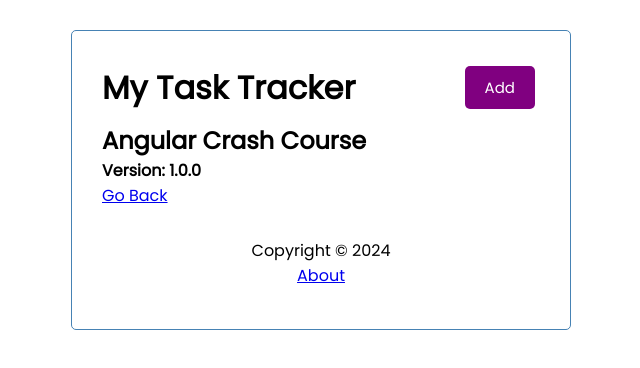
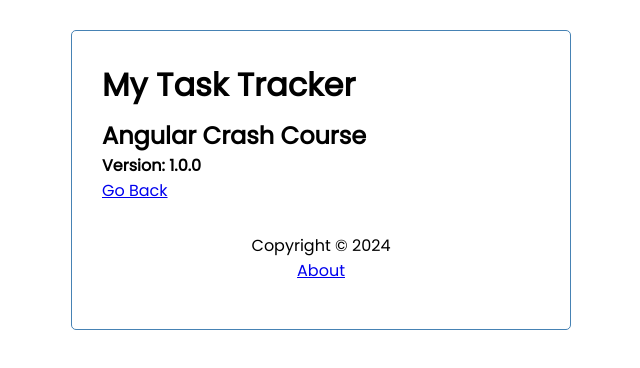
Before and after one commit to CypherNyx/task-tracker-app, an Angular app: page /about in a window 1280 px wide. Shown: the top 368 px of the page, without its empty margins (319-959 px from the left). Built offline with nearby package versions, Linux system fonts and the light colour scheme.

Commit message:
limit button component to route

```diff
--- a/src/app/components/header/header.component.html
+++ b/src/app/components/header/header.component.html
@@ -1,6 +1,6 @@
 <header>
   <h1> {{ title }} </h1>
-  <app-button
+  <app-button *ngIf="hasRoute('/')"
   [color]="showAddTask ? 'red' : 'purple'"
   text="{{ showAddTask ? 'Close' : 'Add'}}"
   (btnClick)="toggleAddTask()"></app-button>
--- a/src/app/components/header/header.component.ts
+++ b/src/app/components/header/header.component.ts
@@ -2,6 +2,7 @@
 import { UiService } from '../../services/ui.service';
 import { Subscription } from 'rxjs';
 import { __values } from 'tslib';
+import { Router } from '@angular/router';
 
 @Component({
   selector: 'app-header',
@@ -14,7 +15,7 @@
   showAddTask: boolean = false;
   subscription: Subscription = new Subscription;
 
-  constructor(private uiService: UiService){
+  constructor(private uiService: UiService, private router: Router){
     this.subscription = this.uiService
     .onToggle()
     .subscribe((value) => (this.showAddTask = value));
@@ -23,4 +24,8 @@
   toggleAddTask(){
     this.uiService.toggleAddTask();
   }
+
+   hasRoute(route: string){
+    return this.router.url === route;
+  }
 }
```
